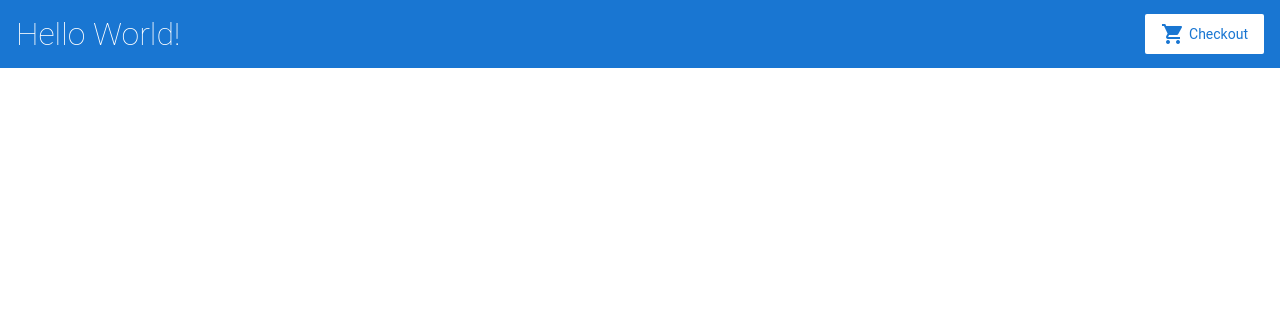
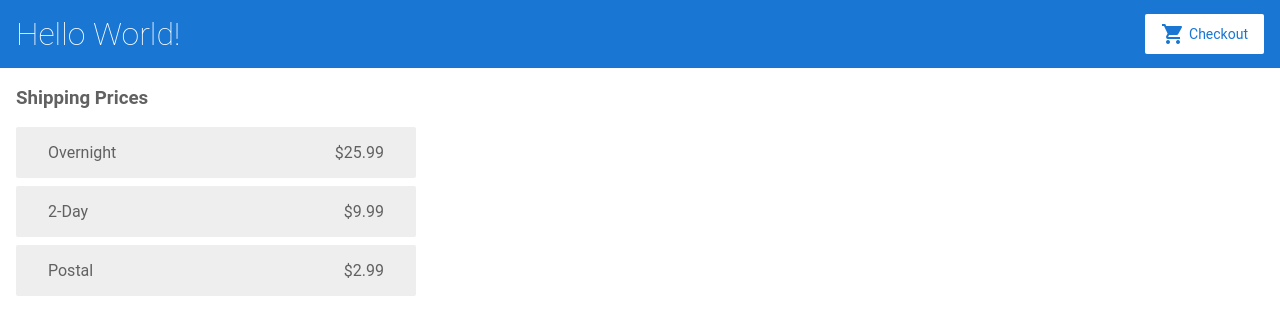
Before and after one commit to svjunic/angular-sizvjh, an Angular app: page /shipping in a window 1280 px wide. Before the commit this address led to /. Shown: the top 334 px of the page. Built offline with nearby package versions, Linux system fonts and the light colour scheme.

Commit message:
3 files modified, 3 added

```diff
--- a/src/app/cart/cart.component.html
+++ b/src/app/cart/cart.component.html
@@ -1,4 +1,8 @@
 <h3>Cart</h3>
+
+<p>
+  <a routerLink="/shipping">Shipping Prices</a>
+</p>
 
 <div class="cart-item" *ngFor="let item of items">
 	<span>{{ item.name }}</span>
--- /dev/null
+++ b/src/app/shipping/shipping.component.html
@@ -0,0 +1,18 @@
+<h3>Shipping Prices</h3>
+
+<!--
+<div class="shipping-item" *ngFor="let shipping of shippingCosts | async">
+	<span>{{ shipping.type }}</span>
+	<span>{{ shipping.price | currency }}</span>
+</div>
+-->
+
+<div *ngIf="shippingCosts | async as shippingCosts; else loading">
+	<div class="shipping-item" *ngFor="let shipping of shippingCosts">
+		<span>{{ shipping.type }}</span>
+		<span>{{ shipping.price | currency }}</span>
+	</div>
+</div>
+<ng-template #loading>
+	<div>よみこみちぅ</div>
+</ng-template>
--- /dev/null
+++ b/src/app/shipping/shipping.component.ts
@@ -0,0 +1,18 @@
+import { Component, OnInit } from '@angular/core';
+
+import { CartService } from '../cart.service';
+
+@Component({
+  selector: 'app-shipping',
+  templateUrl: './shipping.component.html',
+  styleUrls: ['./shipping.component.scss']
+})
+export class ShippingComponent implements OnInit {
+  shippingCosts;
+
+  constructor(private cartService: CartService) { }
+
+  ngOnInit() {
+    this.shippingCosts = this.cartService.getShippingPrices();
+  }
+}
```
Also changed, not shown: src/app/app.module.ts (+5 -2 lines), src/app/shipping/shipping.component.scss (added), 1 other file (tests, documents, lock files or other folders).
